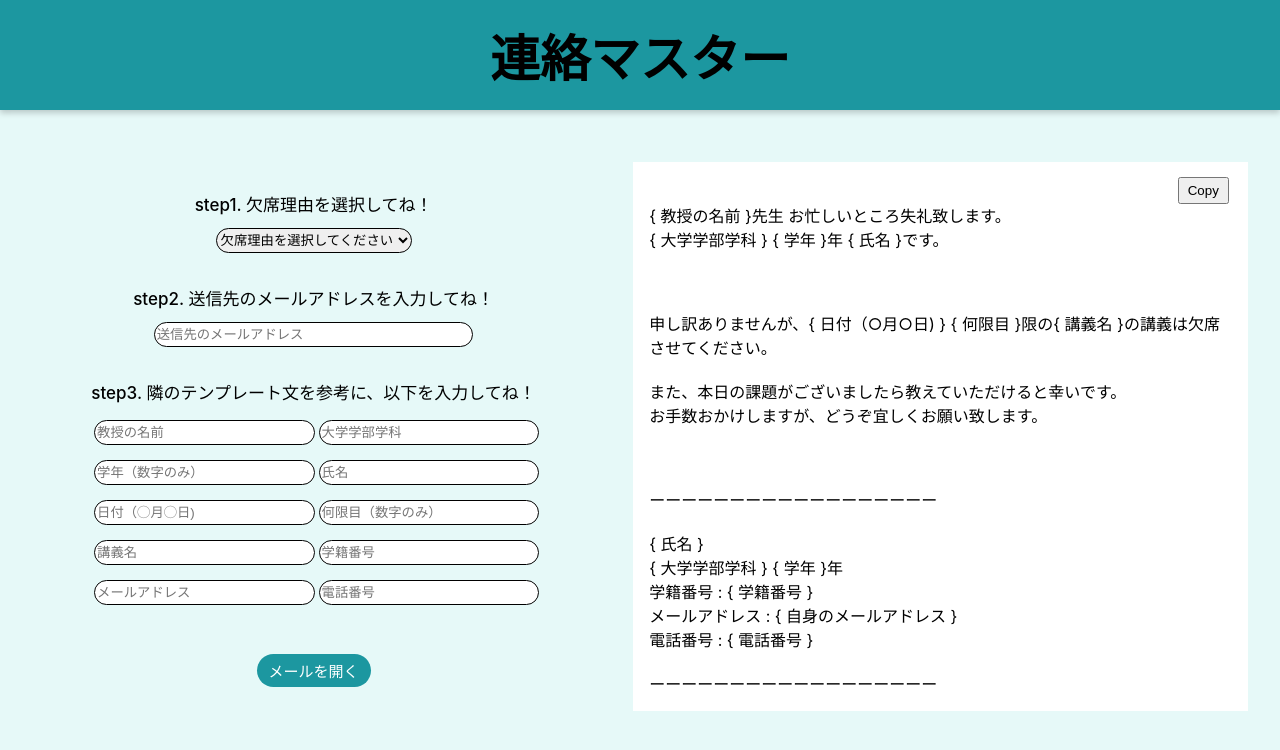
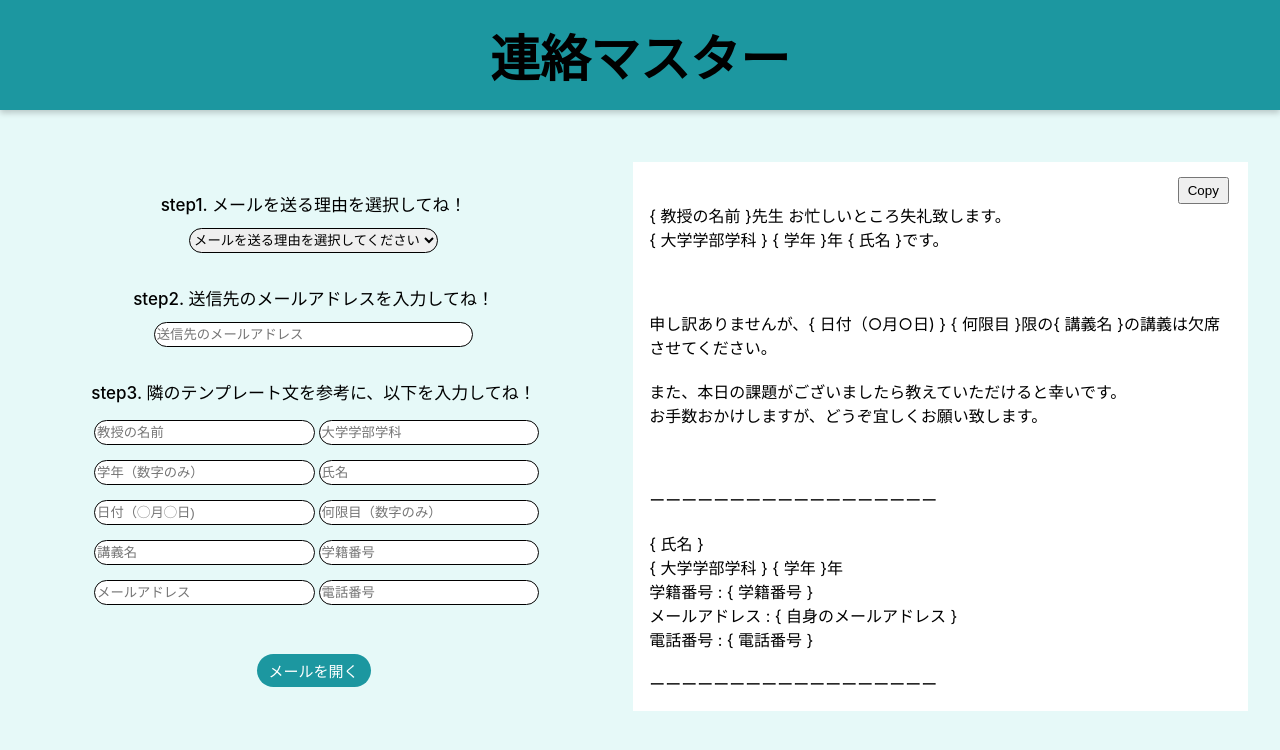
Before and after one commit to yusei53/ASAP, a React (Create React App) app: page /company in a window 1280 px wide. Shown: the top 750 px of the page. Built offline with nearby package versions, Linux system fonts and the light colour scheme.

Commit message:
理由の選択肢を考えた

```diff
--- a/src/components/CompanyPage.jsx
+++ b/src/components/CompanyPage.jsx
@@ -51,7 +51,7 @@ export const CompanyPage = () => {
                       fontSize: "17px",
                     }}
                   >
-                    step1. 欠席理由を選択してね！
+                    step1. メールを送る理由を選択してね！
                   </div>
                   <SSelect
                     name="reason"
@@ -59,13 +59,10 @@ export const CompanyPage = () => {
                     onChange={handleInputChange}
                   >
                     <option value="selectReeason">
-                      欠席理由を選択してください
+                      メールを送る理由を選択してください
                     </option>
-                    <option value="recruitment">就活</option>
-                    <option value="fever">体調不良</option>
-                    <option value="funeral">身内の不幸</option>
-                    <option value="marry">結婚式</option>
-                    <option value="delay">交通機関の遅延</option>
+                    <option value="recruitment">内定辞退</option>
+                    <option value="fever">インターン内定辞退</option>
                   </SSelect>
                 </SelectParent>
                 <div>
--- a/src/components/PartTimePage.jsx
+++ b/src/components/PartTimePage.jsx
@@ -51,7 +51,7 @@ export const PartTimePage = () => {
                       fontSize: "17px",
                     }}
                   >
-                    step1. 欠席理由を選択してね！
+                    step1. バイトを休む理由を選択してね！
                   </div>
                   <SSelect
                     name="reason"
@@ -61,10 +61,9 @@ export const PartTimePage = () => {
                     <option value="selectReeason">
                       欠席理由を選択してください
                     </option>
-                    <option value="recruitment">就活</option>
+                    <option value="problem">シフト勘違い</option>
                     <option value="fever">体調不良</option>
                     <option value="funeral">身内の不幸</option>
-                    <option value="marry">結婚式</option>
                     <option value="delay">交通機関の遅延</option>
                   </SSelect>
                 </SelectParent>
```
